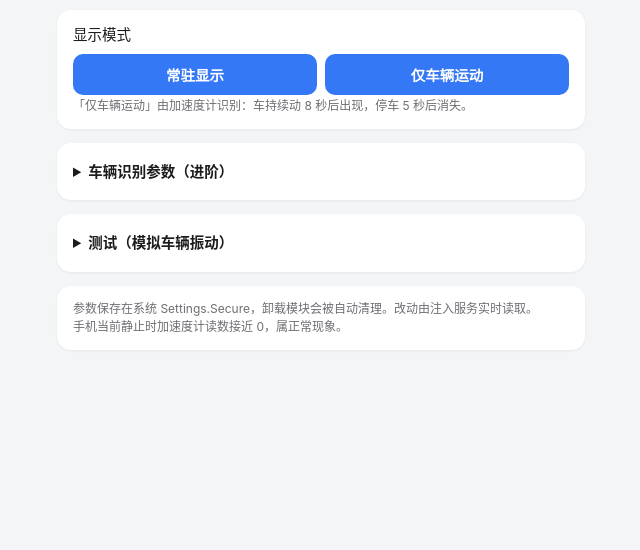
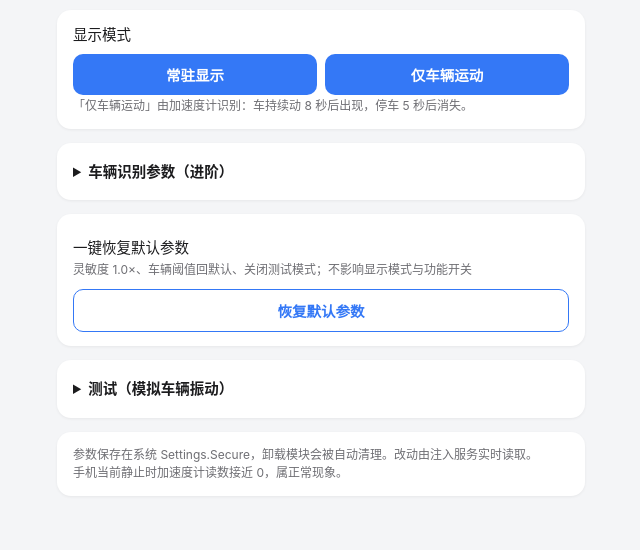
Before and after one commit to MieAiiii/oplus-antidizzy-module, a web app: page / in a window 1280 px wide. Shown: the part 500-1050 px from the top of the page, without its empty margins (319-959 px from the left). Before the commit the page ends 832 px from the top, so only its background shows below. Run offline with its HTML, style and script files only (its server is not run), Linux system fonts and the light colour scheme; data that the repository does not hold is empty.

Commit message:
feat: WebUI 增加「一键恢复默认参数」
- 恢复灵敏度 1.0×、车辆阈值默认、关闭测试模式；不影响显示模式与功能开关
- 恢复后自动刷新界面控件与状态
- build-module.sh 改以 module/files 为 APK 源（dist 产物已不入库）

```diff
--- a/module/webroot/index.html
+++ b/module/webroot/index.html
@@ -103,6 +103,13 @@
     <button onclick="saveVeh()">保存车辆参数</button>
   </details>
 
+  <div class="card">
+    <div class="row" style="padding-bottom:6px">
+      <div class="label">一键恢复默认参数<div class="hint">灵敏度 1.0×、车辆阈值回默认、关闭测试模式；不影响显示模式与功能开关</div></div>
+    </div>
+    <button class="ghost" onclick="resetDefaults()">恢复默认参数</button>
+  </div>
+
   <details class="card">
     <summary>测试（模拟车辆振动）</summary>
     <div class="seg">
@@ -206,6 +213,26 @@ async function setMode(m) {
   refreshState();
 }
 
+// ---------- 恢复默认 ----------
+const DEFAULTS = {
+  motion_cues_gain: 1.0,
+  motion_cues_veh_rms: 0.12,
+  motion_cues_veh_low: 0.55,
+  motion_cues_veh_rot: 0.12,
+  motion_cues_veh_step: 0.45,
+  motion_cues_veh_hold: 8,
+  motion_cues_bridge_test: 0,
+};
+async function resetDefaults() {
+  if (!confirm('将灵敏度与车辆识别阈值全部恢复为默认值？\n（不影响显示模式与功能开关）')) return;
+  try {
+    for (const k in DEFAULTS) await putSetting(k, DEFAULTS[k]);
+    await Promise.all([loadGain(), loadVeh()]);
+    await refreshState();
+    toast('已恢复默认参数');
+  } catch (e) { toast('恢复失败：' + e.message); }
+}
+
 // ---------- 测试 ----------
 async function setTest(v) {
   await putSetting('motion_cues_bridge_test', v);
```
Also changed, not shown: 1 other file.
